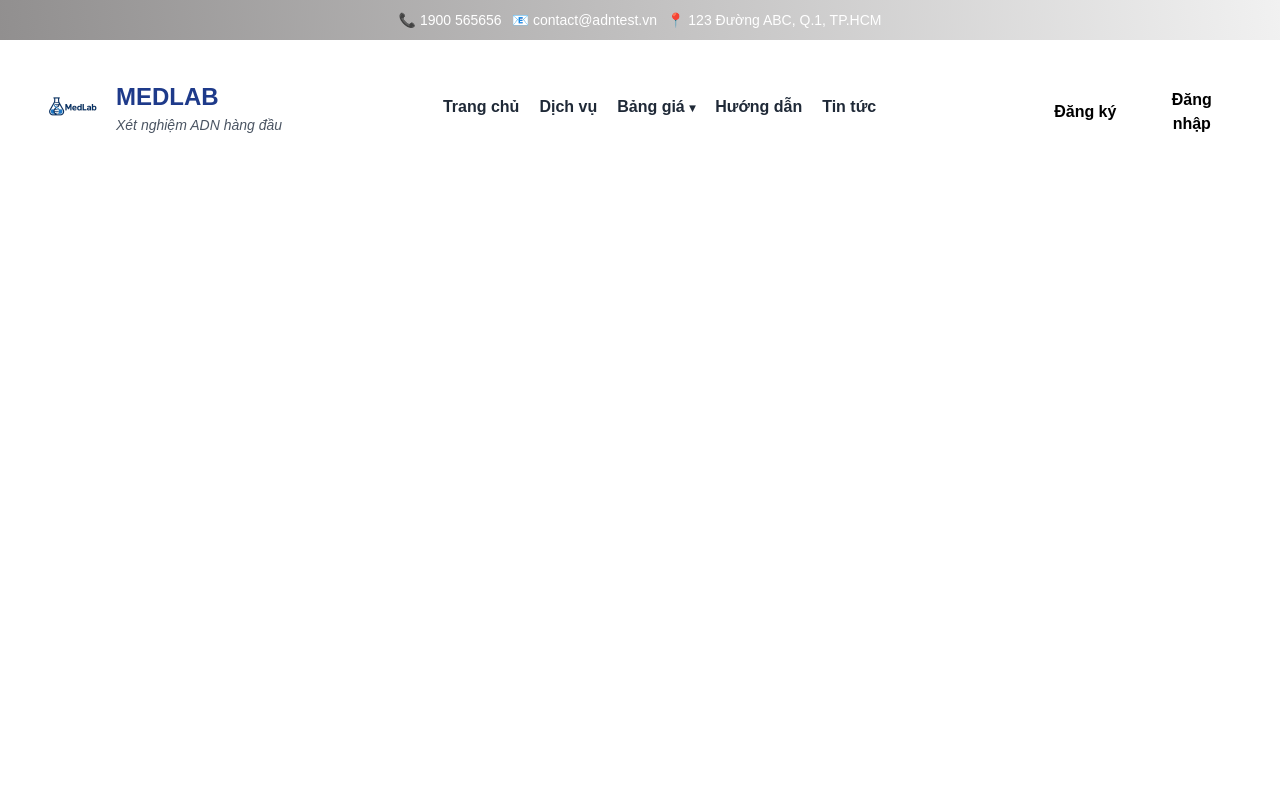
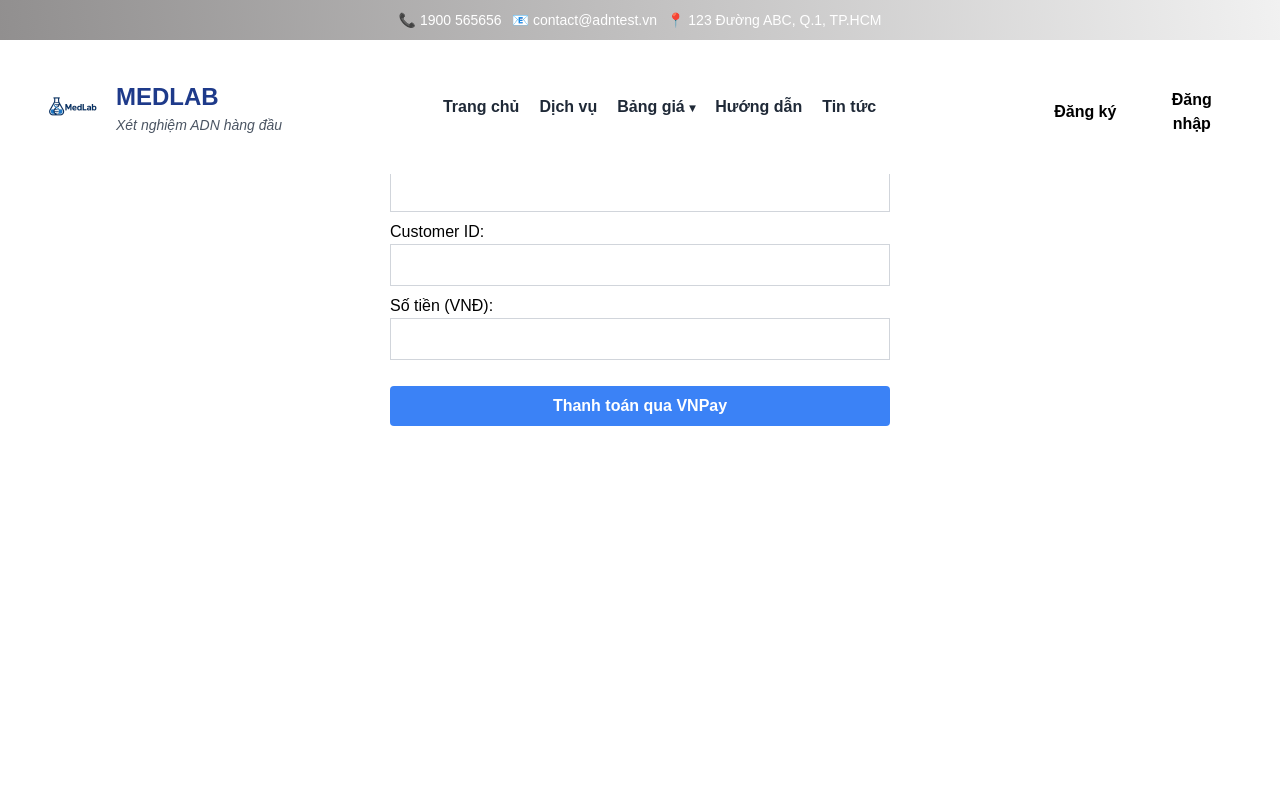
Before and after one commit to TanhLuu/DNA_Frontend, a React (Create React App) app in the folder dna_fe/: page /payment in a window 1280 px wide. Shown: the top 800 px of the page. Built offline with nearby package versions, Linux system fonts and the light colour scheme.

Commit message:
paymentpage

```diff
--- a/dna_fe/src/pages/customer/PaymentPage.jsx
+++ b/dna_fe/src/pages/customer/PaymentPage.jsx
@@ -1,16 +1,20 @@
 import React, { useEffect, useState } from 'react';
-import { useLocation } from 'react-router-dom';
+import { useLocation, useNavigate } from 'react-router-dom';
 import axios from 'axios';
 
 const PaymentPage = () => {
   const location = useLocation();
+  const navigate = useNavigate();
   const [orderId, setOrderId] = useState('');
   const [customerId, setCustomerId] = useState('');
   const [amount, setAmount] = useState('');
   const [loading, setLoading] = useState(false);
+  const [error, setError] = useState('');
+
+  // URL backend
+  const API_BASE_URL = 'http://localhost:8080';
 
   useEffect(() => {
-    // Lấy dữ liệu từ location.state hoặc localStorage
     const state = location.state;
     if (state) {
       const { orderId, customerId, amount } = state;
@@ -31,21 +35,67 @@ const PaymentPage = () => {
 
   const handlePayment = async () => {
     if (!orderId || !customerId || !amount) {
-      alert('Vui lòng nhập đầy đủ thông tin!');
+      setError('Vui lòng nhập đầy đủ thông tin!');
       return;
     }
 
     setLoading(true);
+    setError('');
+
     try {
-      const res = await axios.post('http://localhost:8080/api/payments/create-payment', {
-        orderId,
-        customerId,
-        amount: parseInt(amount),
+      // Lấy token từ localStorage - rất quan trọng vì backend yêu cầu xác thực JWT
+      const token = localStorage.getItem('token');
+
+      if (!token) {
+        setError('Bạn cần đăng nhập để thực hiện thanh toán');
+        setTimeout(() => navigate('/login'), 2000);
+        return;
+      }
+
+      // Dữ liệu cần gửi - cần chuyển sang số theo đúng kiểu trong database
+      const paymentData = {
+        orderId: parseInt(orderId),
+        customerId: parseInt(customerId),
+        amount: parseInt(amount)
+      };
+
+      console.log('Gửi yêu cầu thanh toán:', paymentData);
+
+      // Gửi yêu cầu với token Authorization
+      const response = await axios.post(`${API_BASE_URL}/api/payments/create-payment`, paymentData, {
+        headers: {
+          'Content-Type': 'application/json',
+          'Authorization': `Bearer ${token}`
+        }
       });
-      window.location.href = res.data.paymentUrl;
+
+      console.log('Phản hồi thanh toán:', response.data);
+
+      if (response.data && response.data.paymentUrl) {
+        // Chuyển hướng đến trang thanh toán VNPay
+        window.location.href = response.data.paymentUrl;
+      } else {
+        setError('Không nhận được link thanh toán từ server.');
+      }
     } catch (error) {
-      alert('Tạo thanh toán thất bại.');
-      console.error(error);
+      console.error('Lỗi thanh toán:', error);
+
+      if (error.response) {
+        // Xử lý theo mã lỗi
+        if (error.response.status === 403) {
+          setError('Truy cập bị từ chối. Phiên đăng nhập đã hết hạn, vui lòng đăng nhập lại.');
+          // Chuyển hướng đến trang đăng nhập
+          setTimeout(() => navigate('/login'), 2000);
+        } else if (error.response.status === 404) {
+          setError('Không tìm thấy API thanh toán. Vui lòng kiểm tra URL kết nối.');
+        } else {
+          setError(`Lỗi máy chủ: ${error.response.data?.error || error.response.status}`);
+        }
+      } else if (error.request) {
+        setError('Không nhận được phản hồi từ máy chủ thanh toán. Vui lòng kiểm tra kết nối mạng.');
+      } else {
+        setError(`Lỗi kết nối: ${error.message}`);
+      }
     } finally {
       setLoading(false);
     }
@@ -53,32 +103,64 @@ const PaymentPage = () => {
 
   return (
     <div style={{ maxWidth: '500px', margin: 'auto', paddingTop: '100px' }}>
-      <h2 className="text-xl font-bold mb-4">Thanh toán VNPay</h2>
-      {!orderId || !customerId || !amount ? (
-        <p className="text-red-500">Không có thông tin thanh toán.</p>
-      ) : (
-        <>
-          <div className="mb-2">
+      <h2 style={{ fontSize: '1.25rem', fontWeight: 'bold', marginBottom: '1rem' }}>Thanh toán VNPay</h2>
+
+      {error && (
+        <div style={{ backgroundColor: '#FEE2E2', color: '#B91C1C', padding: '12px', marginBottom: '16px', borderRadius: '4px' }}>
+          {error}
+        </div>
+      )}
+
+      <div style={{ marginBottom: '0.5rem' }}>
         <label>Order ID:</label>
-            <input value={orderId} readOnly className="border w-full p-2" />
+        <input
+          value={orderId}
+          onChange={(e) => setOrderId(e.target.value)}
+          style={{
+            border: '1px solid #D1D5DB',
+            width: '100%',
+            padding: '0.5rem'
+          }}
+        />
       </div>
-          <div className="mb-2">
+      <div style={{ marginBottom: '0.5rem' }}>
         <label>Customer ID:</label>
-            <input value={customerId} readOnly className="border w-full p-2" />
+        <input
+          value={customerId}
+          onChange={(e) => setCustomerId(e.target.value)}
+          style={{
+            border: '1px solid #D1D5DB',
+            width: '100%',
+            padding: '0.5rem'
+          }}
+        />
       </div>
-          <div className="mb-4">
+      <div style={{ marginBottom: '1rem' }}>
         <label>Số tiền (VNĐ):</label>
-            <input value={amount} readOnly className="border w-full p-2" />
+        <input
+          value={amount}
+          onChange={(e) => setAmount(e.target.value)}
+          style={{
+            border: '1px solid #D1D5DB',
+            width: '100%',
+            padding: '0.5rem'
+          }}
+        />
       </div>
       <button
         onClick={handlePayment}
         disabled={loading}
-            className="bg-blue-500 text-white px-4 py-2 rounded"
+        style={{
+          backgroundColor: loading ? '#93C5FD' : '#3B82F6',
+          color: 'white',
+          padding: '0.5rem 1rem',
+          borderRadius: '0.25rem',
+          width: '100%',
+          cursor: loading ? 'not-allowed' : 'pointer'
+        }}
       >
         {loading ? 'Đang xử lý...' : 'Thanh toán qua VNPay'}
       </button>
-        </>
-      )}
     </div>
   );
 };
```
Lines whose indentation alone changed are shown as unchanged.
